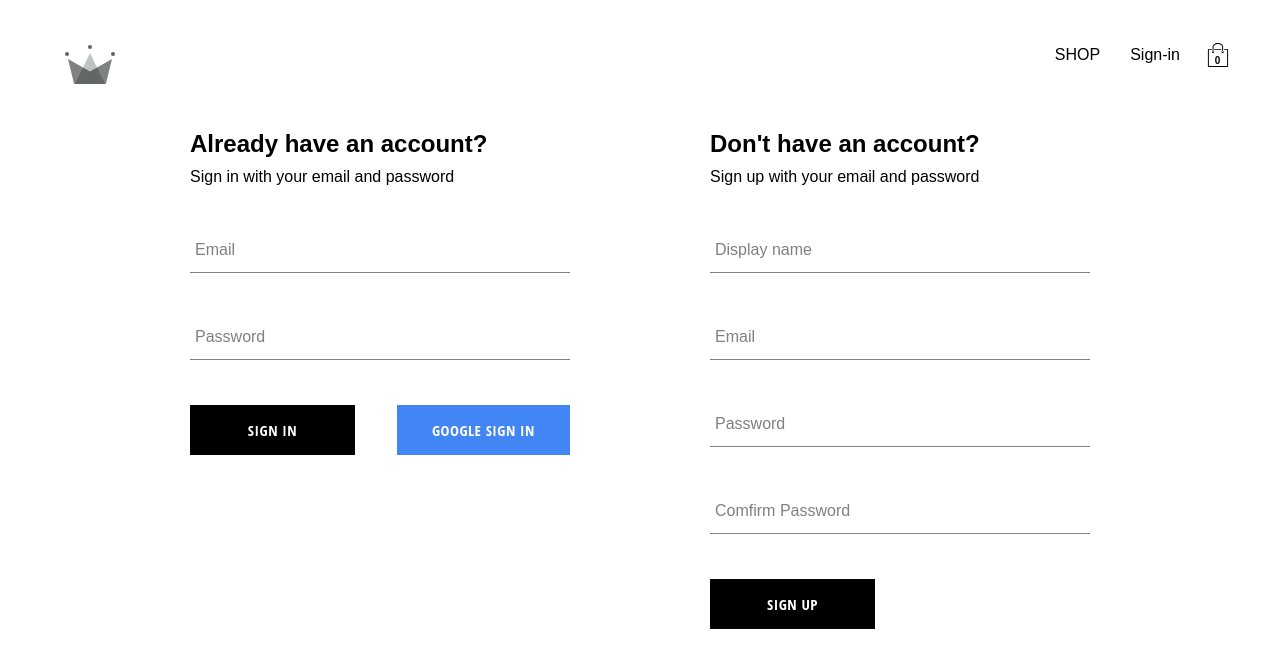
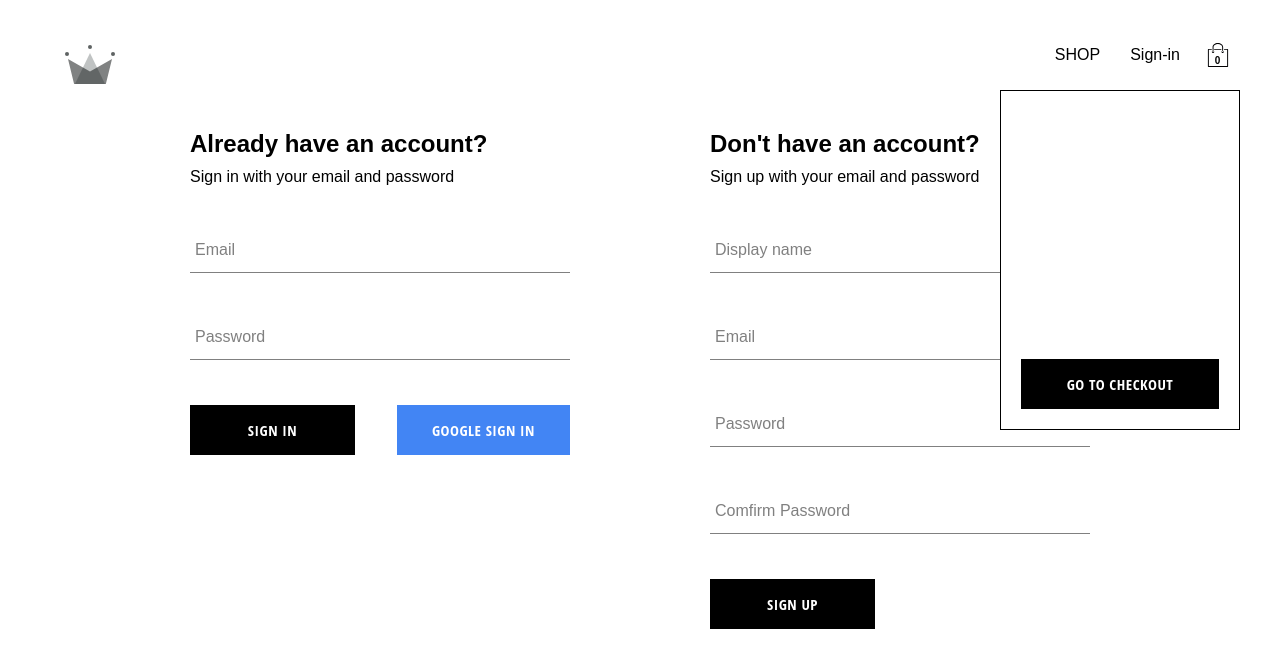
Before and after one commit to upluke/crwn-clothing-app, a React (Create React App) app: page /auth in a window 1280 px wide. Shown: the top 668 px of the page. Built offline with nearby package versions, Linux system fonts and the light colour scheme; no server answers; a web font is replaced by a local one.

Commit message:
cart context

```diff
--- /dev/null
+++ b/src/components/cart-dropdown/cart-dropdown.component.jsx
@@ -0,0 +1,14 @@
+import Button from "../button/button.component";
+
+import './cart-dropdown.styles.scss'
+
+const CartDropDown=()=>{
+    return(
+        <div className="cart-dropdown-container">
+            {/* <div className="cart-items"></div> */}
+            <Button>GO TO CHECKOUT</Button>
+        </div>
+    )
+}
+
+export default CartDropDown
--- /dev/null
+++ b/src/components/cart-dropdown/cart-dropdown.styles.scss
@@ -0,0 +1,29 @@
+.cart-dropdown-container {
+    position: absolute;
+    width: 240px;
+    height: 340px;
+    display: flex;
+    flex-direction: column;
+    padding: 20px;
+    border: 1px solid black;
+    background-color: white;
+    top: 90px;
+    right: 40px;
+    z-index: 5;
+
+    .empty-message {
+      font-size: 18px;
+      margin: 50px auto;
+    }
+
+    .cart-items {
+      height: 240px;
+      display: flex;
+      flex-direction: column;
+      overflow: scroll;
+    }
+
+    button {
+      margin-top: auto;
+    }
+  }
--- a/src/routes/navigation/navigation.component.jsx
+++ b/src/routes/navigation/navigation.component.jsx
@@ -1,16 +1,18 @@
-import { Fragment, useContext } from 'react'
+import { Fragment, useContext, useState } from 'react'
 import {Outlet, Link} from 'react-router-dom'
 // SVGs can be imported and used directly as a React component in your React code. The image is not loaded as a separate file, instead, it’s rendered along the HTML.
 // Note this approach only works with create-react-app. If you are not using create-react-app, I would recommend using other approaches. Create-react-app uses SVGR under the hood to make it possible to transform and import SVG as a React component.
 import {ReactComponent as CrownLogo} from '../../assets/crown.svg'
 
 import CartIcon from '../../components/cart-icon/cart-icon.component'
+import CartDropDown from '../../components/cart-dropdown/cart-dropdown.component'
 
 import { UserContext } from '../../contexts/user.context'
 
 import { signOutUser } from '../../utils/firebase/filebase.utils'
 
 import './navigation.styles.scss'
+
 
 const Navigation=()=>{
     const {currentUser} =useContext(UserContext)
@@ -32,7 +34,10 @@
                         <Link className='nav-link' to='/auth' >Sign-in</Link>
                     )}
                 <CartIcon />
+
                </div>
+               <CartDropDown/>
+
             </div>
             <Outlet />
         </Fragment>
```
Also changed, not shown: src/contexts/cart.context.jsx (added).
